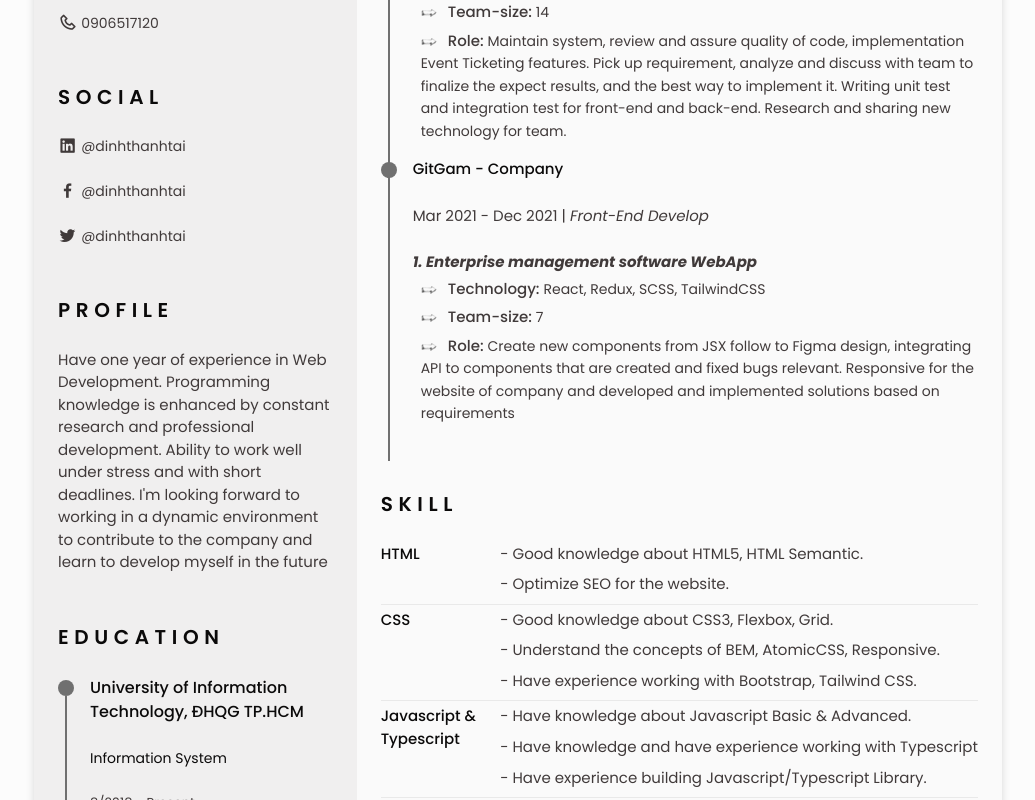
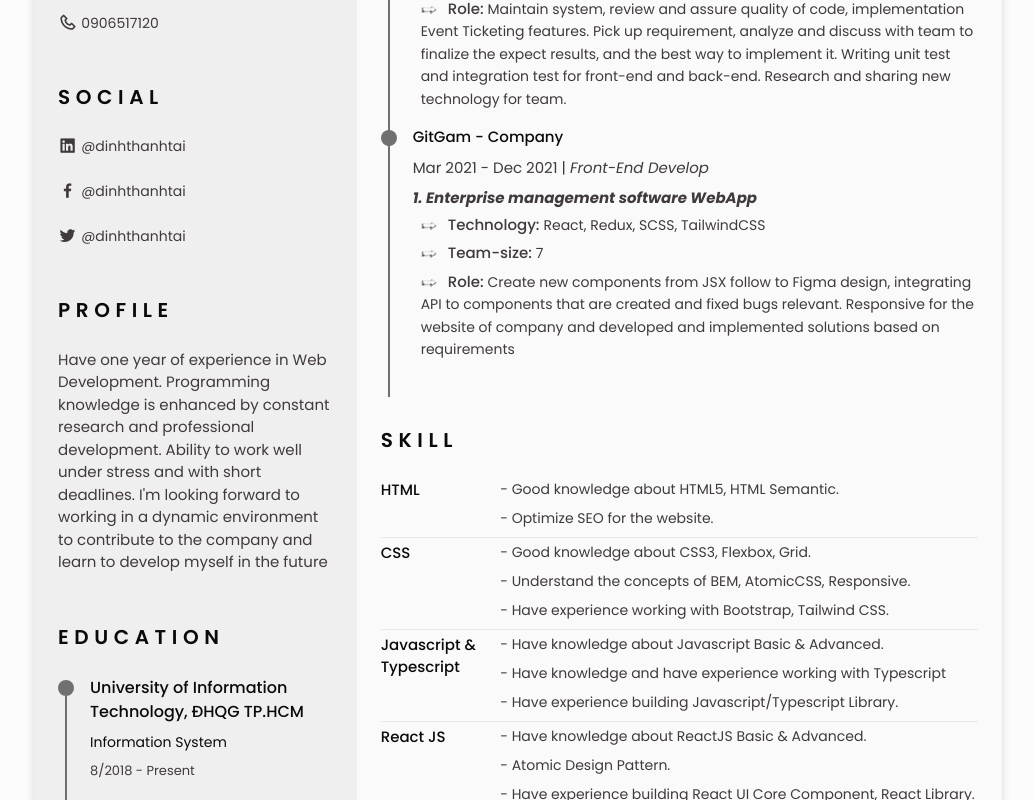
Before and after one commit to dinhthanhtai/dinhthanhtai, a React (Vite) app: page / in a window 1280 px wide. Shown: the part 440-1240 px from the top of the page, without its empty margins (122-1157 px from the left). Built offline with nearby package versions, Linux system fonts and the light colour scheme.

Commit message:
Update text review

```diff
--- a/src/components/main/index.css
+++ b/src/components/main/index.css
@@ -122,8 +122,9 @@
     height: 110%;
 }
 
-.education__data {
-    gap: .5rem;
+.education__data,
+.experience__data {
+    gap: .5rem!important;
 }
 
 .education__title {
@@ -155,6 +156,10 @@
 
 .skills__content {
     gap: 0;
+}
+
+.skills__content li {
+    font-size: var(--small-font-size);
 }
 
 .skills__name {
@@ -394,7 +399,6 @@ body.scale-cv {
 }
 
 .scale-cv .skills__content li {
-    font-size: var(--small-font-size);
     margin-bottom: 2px;
 }
 
```
